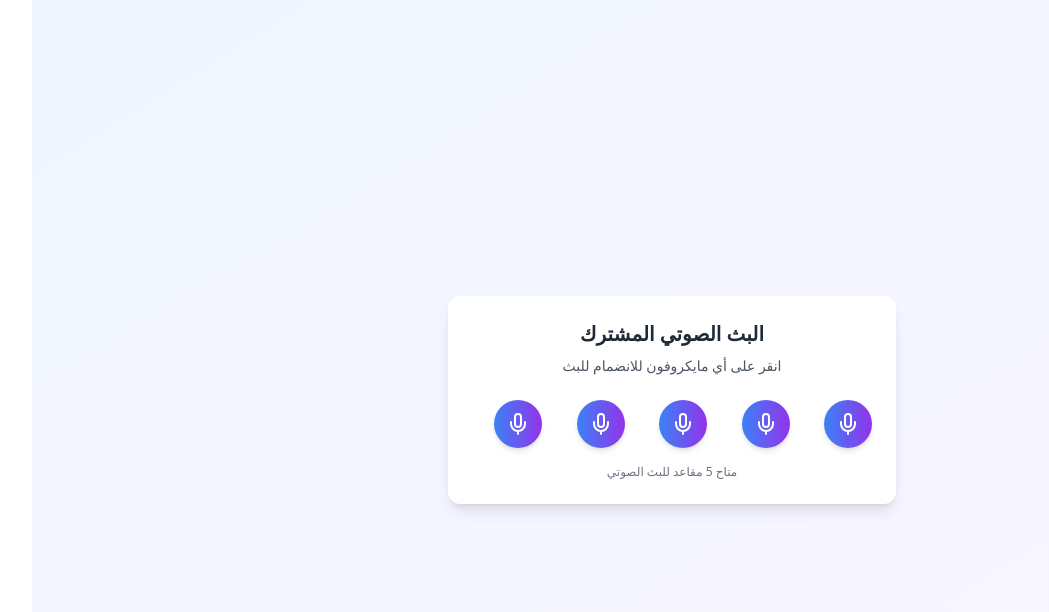
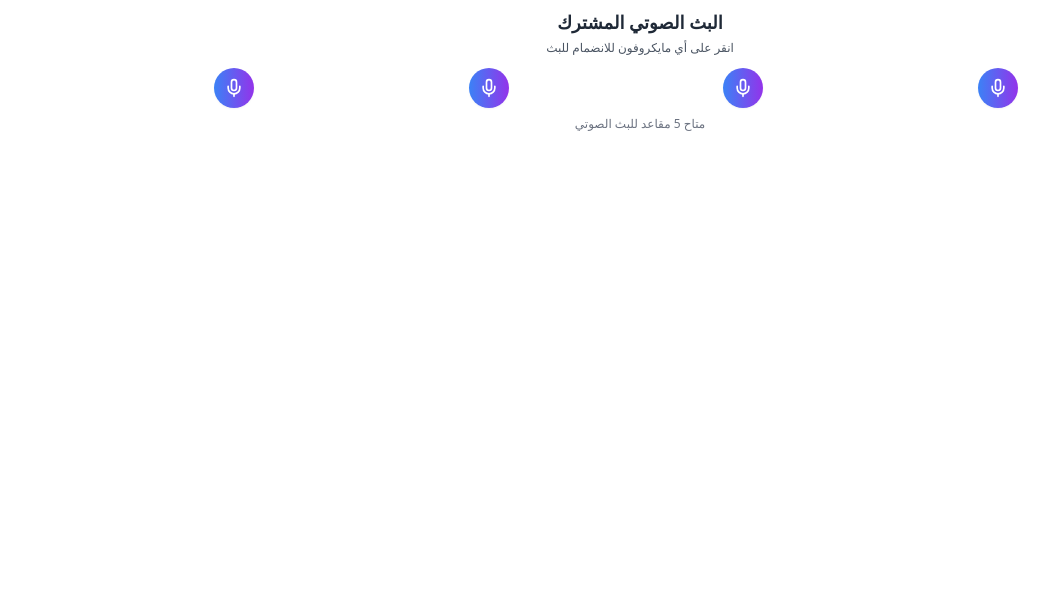
Before and after one commit to ayhmiraq/echo-mic-party-32, a React (Vite) app: page /embed in a window 1280 px wide. Shown: the top 612 px of the page, without its empty margins (79-1128 px from the left). Built offline with nearby package versions, Linux system fonts and the light colour scheme.

Commit message:
Remove frame from embed code
Make embed code integrate with external templates while preserving functionality.

```diff
--- a/src/components/EmbeddableWidget.tsx
+++ b/src/components/EmbeddableWidget.tsx
@@ -1,6 +1,6 @@
 
 import React, { useState } from 'react';
-import { Mic, ExternalLink, Copy, Code, Monitor, Smartphone, Tablet, MicOff } from 'lucide-react';
+import { Mic, ExternalLink, Copy, Code, Monitor, Smartphone, Tablet } from 'lucide-react';
 import { Button } from '@/components/ui/button';
 import { Card, CardContent, CardHeader, CardTitle } from '@/components/ui/card';
 import { Dialog, DialogContent, DialogHeader, DialogTitle, DialogTrigger } from '@/components/ui/dialog';
@@ -13,10 +13,10 @@ const EmbeddableWidget: React.FC = () => {
   const [selectedSize, setSelectedSize] = useState('medium');
 
   const embedSizes = {
-    small: { width: '300', height: '200', label: 'صغير - للشريط الجانبي' },
-    medium: { width: '450', height: '250', label: 'متوسط - للمحتوى الأساسي' },
-    large: { width: '600', height: '320', label: 'كبير - للصفحة الرئيسية' },
-    responsive: { width: '100%', height: '250', label: 'متجاوب - يتكيف مع الشاشة' }
+    small: { width: '300', height: '120', label: 'صغير - للشريط الجانبي' },
+    medium: { width: '450', height: '140', label: 'متوسط - للمحتوى الأساسي' },
+    large: { width: '600', height: '160', label: 'كبير - للصفحة الرئيسية' },
+    responsive: { width: '100%', height: '140', label: 'متجاوب - يتكيف مع الشاشة' }
   };
 
   const generateEmbedCode = (size: string) => {
@@ -28,9 +28,10 @@ const EmbeddableWidget: React.FC = () => {
   width="${width}"
   height="${height}"
   frameborder="0"
-  style="border: none; border-radius: 12px; box-shadow: 0 4px 12px rgba(0, 0, 0, 0.15); overflow: hidden;"
+  style="border: none; overflow: hidden; background: transparent;"
   title="البث الصوتي المشترك"
-  allow="microphone">
+  allow="microphone"
+  scrolling="no">
 </iframe>`;
   };
 
@@ -89,7 +90,7 @@ const EmbeddableWidget: React.FC = () => {
         </CardHeader>
         <CardContent>
           <p className="text-gray-600 mb-6">
-            اختر الحجم المناسب لموقعك ثم انسخ الكود واستخدمه في أي مكان تريده
+            اختر الحجم المناسب لموقعك ثم انسخ الكود واستخدمه في أي مكان تريده - الكود يندمج تلقائياً مع تصميم موقعك
           </p>
 
           <Tabs value={selectedSize} onValueChange={setSelectedSize} className="w-full">
@@ -174,11 +175,12 @@ const EmbeddableWidget: React.FC = () => {
             <div className="p-4 bg-amber-50 rounded-lg border border-amber-200">
               <h5 className="font-semibold text-amber-800 mb-2">ملاحظات مهمة:</h5>
               <ul className="text-sm text-amber-700 space-y-1">
-                <li>• الكود محسن للعمل على جميع الأجهزة والمتصفحات</li>
-                <li>• يتضمن تصميماً أنيقاً مع زوايا مدورة وظلال</li>
+                <li>• الكود يندمج تلقائياً مع تصميم موقعك دون إطارات</li>
+                <li>• يعمل على جميع الأجهزة والمتصفحات بسلاسة</li>
                 <li>• الحجم المتجاوب يتكيف تلقائياً مع عرض الحاوي</li>
                 <li>• يدعم صلاحية الوصول للمايكروفون</li>
                 <li>• جميع الطلبات ستظهر في لوحة التحكم للموافقة عليها</li>
+                <li>• خلفية شفافة تتناسب مع أي قالب خارجي</li>
               </ul>
             </div>
           </div>
--- a/src/pages/Embed.tsx
+++ b/src/pages/Embed.tsx
@@ -46,20 +46,19 @@ const Embed: React.FC = () => {
   };
 
   return (
-    <div className="min-h-screen bg-gradient-to-br from-blue-50 to-purple-50 p-4 flex items-center justify-center">
-      <div className="bg-white rounded-xl shadow-lg p-6 max-w-md w-full">
-        <div className="text-center mb-6">
-          <h2 className="text-xl font-bold text-gray-800 mb-2">البث الصوتي المشترك</h2>
-          <p className="text-gray-600 text-sm">انقر على أي مايكروفون للانضمام للبث</p>
+    <div className="p-2">
+      <div className="text-center mb-3">
+        <h2 className="text-lg font-bold text-gray-800 mb-1">البث الصوتي المشترك</h2>
+        <p className="text-gray-600 text-xs">انقر على أي مايكروفون للانضمام للبث</p>
       </div>
 
       {/* Microphones Grid */}
-        <div className="grid grid-cols-5 gap-3 mb-4">
+      <div className="grid grid-cols-5 gap-2 mb-2">
         {Array.from({ length: 5 }, (_, index) => (
           <Dialog key={index}>
             <DialogTrigger asChild>
-                <button className="w-12 h-12 rounded-full bg-gradient-to-r from-blue-500 to-purple-600 hover:from-blue-600 hover:to-purple-700 transition-all duration-200 flex items-center justify-center group shadow-md">
-                  <Mic className="w-6 h-6 text-white group-hover:scale-110 transition-transform" />
+              <button className="w-10 h-10 rounded-full bg-gradient-to-r from-blue-500 to-purple-600 hover:from-blue-600 hover:to-purple-700 transition-all duration-200 flex items-center justify-center group shadow-sm">
+                <Mic className="w-5 h-5 text-white group-hover:scale-110 transition-transform" />
               </button>
             </DialogTrigger>
             <DialogContent className="max-w-md">
@@ -72,9 +71,8 @@ const Embed: React.FC = () => {
         ))}
       </div>
 
-        <div className="text-center text-xs text-gray-500 mt-4">
+      <div className="text-center text-xs text-gray-500">
         متاح 5 مقاعد للبث الصوتي
-        </div>
       </div>
     </div>
   );
```
Lines whose indentation alone changed are shown as unchanged.
